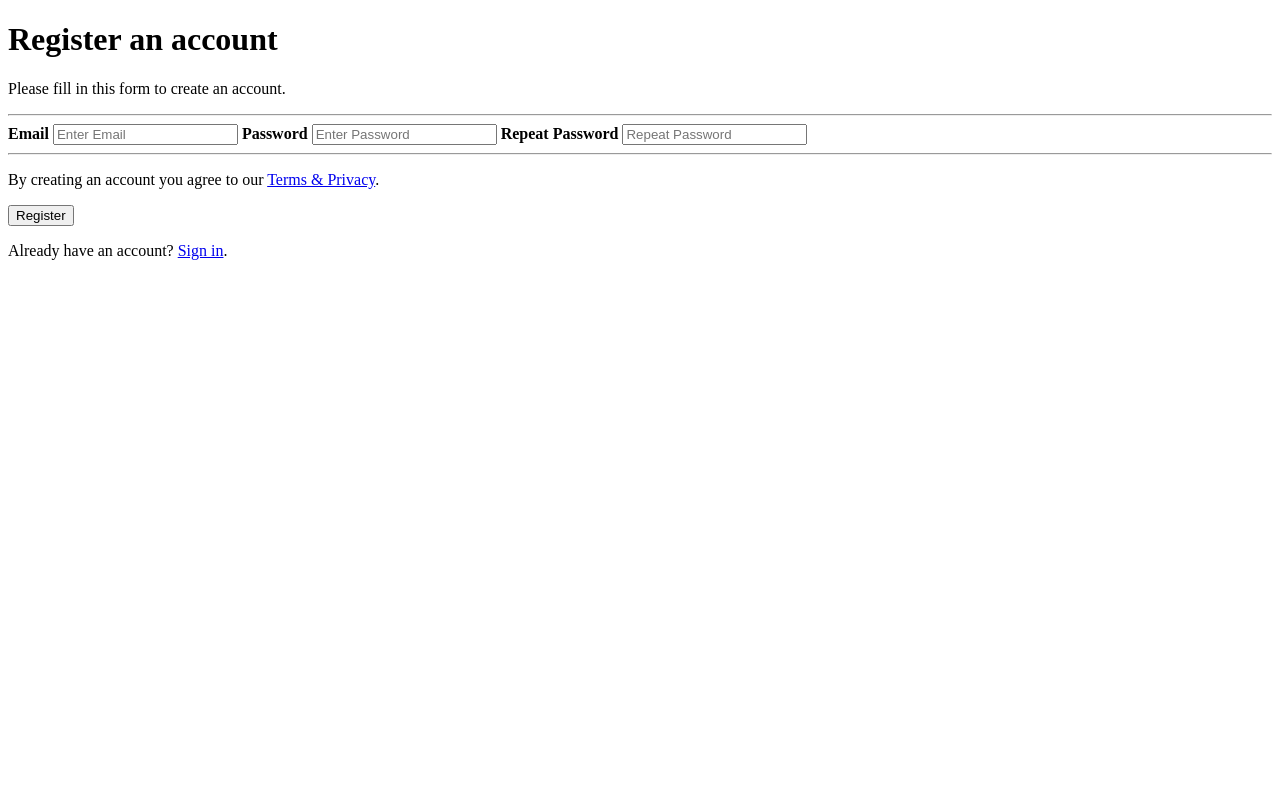
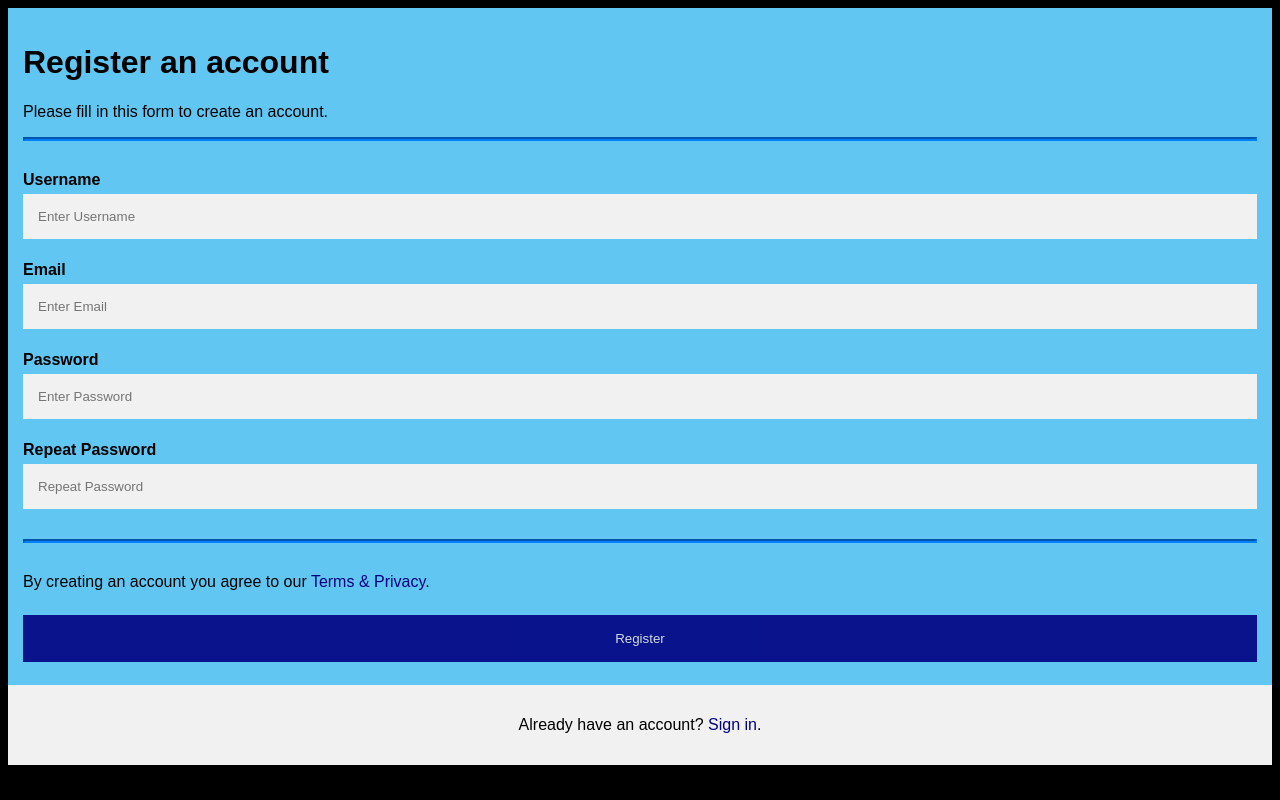
Before and after one commit to comp426-2022-spring/e01-stefanodongowski, a plain HTML site: page public/index.html in a window 1280 px wide. Drawn offline with Linux system fonts and the light colour scheme.

Commit message:
e01 complete

```diff
--- a/public/index.html
+++ b/public/index.html
@@ -3,22 +3,23 @@
 <head>
 <meta name="viewport" content="width=device-width, initial-scale=1">
 <!-- 1. Add a link to a stylesheet called "style.css" on the next line -->
-
+  <link rel="stylesheet" href="./style.css">
 <!-- 2.  Add a link to a script called "script.js" on the next line -->
+  <link rel="script" href="./script.js">
 </head>
 <body>
 
 <form action="/app/register/">
   <div class="container">
     <!-- 3.  Add the ID "register" to the header on the next line -->
-    <h1>Register an account</h1>
+    <h1 id="register">Register an account</h1>
     <p>Please fill in this form to create an account.</p>
     <hr>
 
     <!-- 4. Using the other form fields below as an example, create a new form field for a username. Give it a label also. -->
-
+    <label for="username"><b>Username</b></label>
     <!-- 5. The name and ID of the input should be "username" -->
-
+    <input type="text" placeholder="Enter Username" name="username" id="username" required>
 
     <label for="email"><b>Email</b></label>
     <input type="text" placeholder="Enter Email" name="email" id="email" required>
@@ -30,14 +31,14 @@
     <input type="password" placeholder="Repeat Password" name="pass-repeat" id="pass-repeat" required>
     <hr>
     <!-- 6. Change the link on the next line to lead to a (nonexistent) page called "/info/terms/" -->
-    <p>By creating an account you agree to our <a href="#">Terms & Privacy</a>.</p>
+    <p>By creating an account you agree to our <a href="/info/terms/">Terms & Privacy</a>.</p>
 
     <button type="submit" class="registerbtn">Register</button>
   </div>
 
   <div class="container signin">
     <!-- 7. Change the link on the next line to lead to a (nonexistent) page called "/app/login/" -->
-    <p>Already have an account? <a href="#">Sign in</a>.</p>
+    <p>Already have an account? <a href="app/login/">Sign in</a>.</p>
   </div>
 </form>
 
--- a/public/style.css
+++ b/public/style.css
@@ -8,11 +8,11 @@ body {
 }
 
 /* 8. Add style to divs with the "container" class */
- {
+.container {
   /* 9. Add 15px padding */
-
+  padding: 15px;
   /* 10. Make the background color of the container Carolina Blue using the hex code defined here: https://en.wikipedia.org/wiki/Carolina_blue*/
-
+  background-color: #62C6F2;
 }
 
 input[type=text], input[type=password] {
@@ -30,30 +30,31 @@ input[type=text]:focus, input[type=password]:focus {
 }
 
 /* 11. Style only the h1 with id "register" */
-h1 {
+h1 #register{
   /* 12. Make the text BOLD */
-
-  /* 13. Make the text color navy (look up the hex code for navy)
-
+  font-weight: bold;
+  /* 13. Make the text color navy (look up the hex code for navy)*/
+  color: #000080;
 }
 
 hr {
   /* 14. Override default hr style with a 30-pixel bottom margin */
-
+  margin-bottom: 30px;
   /* 15. Add a 2-pixel solid azure border (look up the hex code). */
-
+  border-width: 2px;
+  border-color: #0080FF;
 }
 
 /* 16. Set a style for the submit button with "registerbtn" class */
- {
+ .registerbtn {
   /* 17. Set the background color to navy using the hex color */
-
+  background-color: #000080;
   /* 18. Set the text color to white using the hex color */
-
+  color: #ddd;
   padding: 16px 20px;
   margin: 8px 0;
   /* 19. Set it to have no border */
-
+  border: none;
   cursor: pointer;
   width: 100%;
   opacity: 0.9;
@@ -65,21 +66,21 @@ hr {
 
 a {
   /* 20. Make link text color navy blue (look up the hex code) */
-  color: ;
+  color: #000080;
   /* 21. Set the text-decoration to none for links */
-  text-decoration: ;
+  text-decoration: none;
 }
 
 /* 22. Set style for links using the :hover pseudoclass */
- {
+ a:hover{
   /* 23. Change the color of links to azure on mouseover */
-
+  color: #0080FF;
   /* 24. Set the text-decoration to underline for links on mouseover */
-
+  text-decoration: underline;
 }
 
 .signin {
-  background-color: #f1f1f1
+  background-color: #f1f1f1;
   /* 25. Align the text for the section with class "signin" to be centered */
-
+  text-align: center;
 }
```
